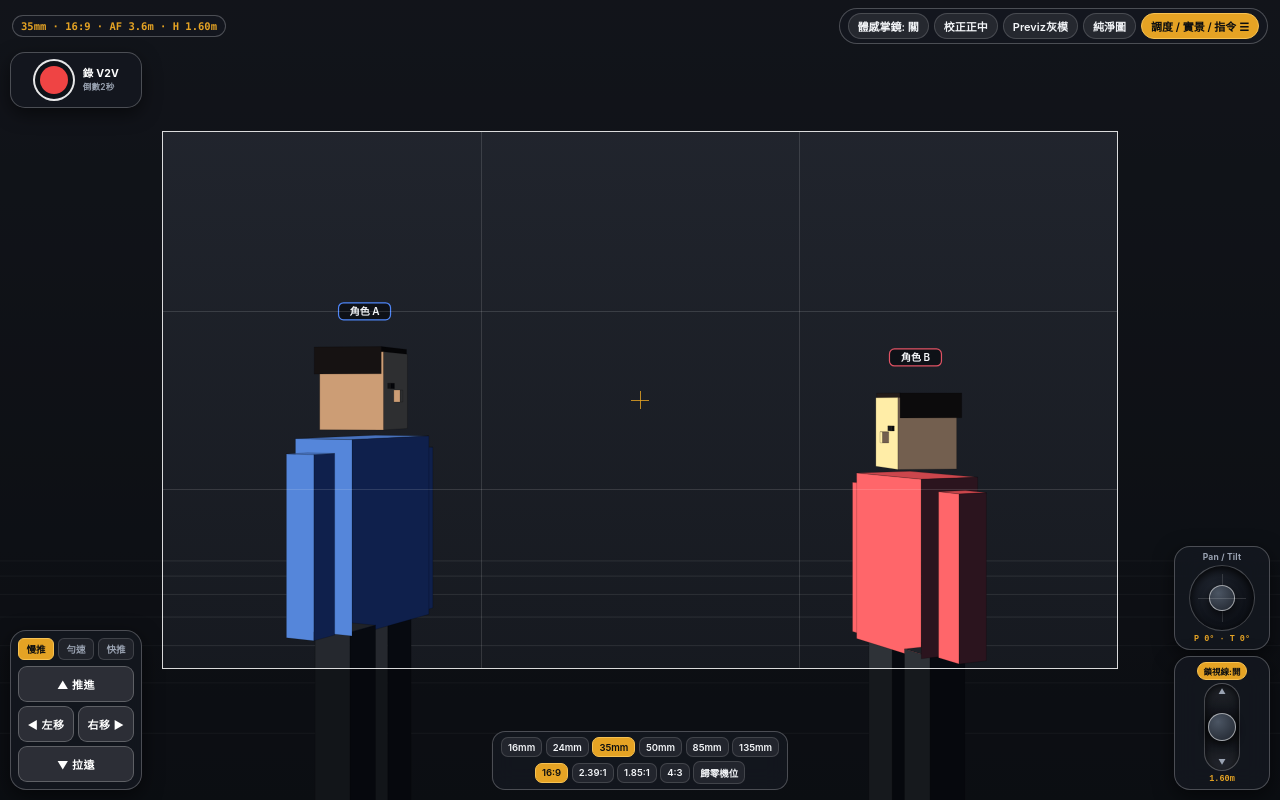
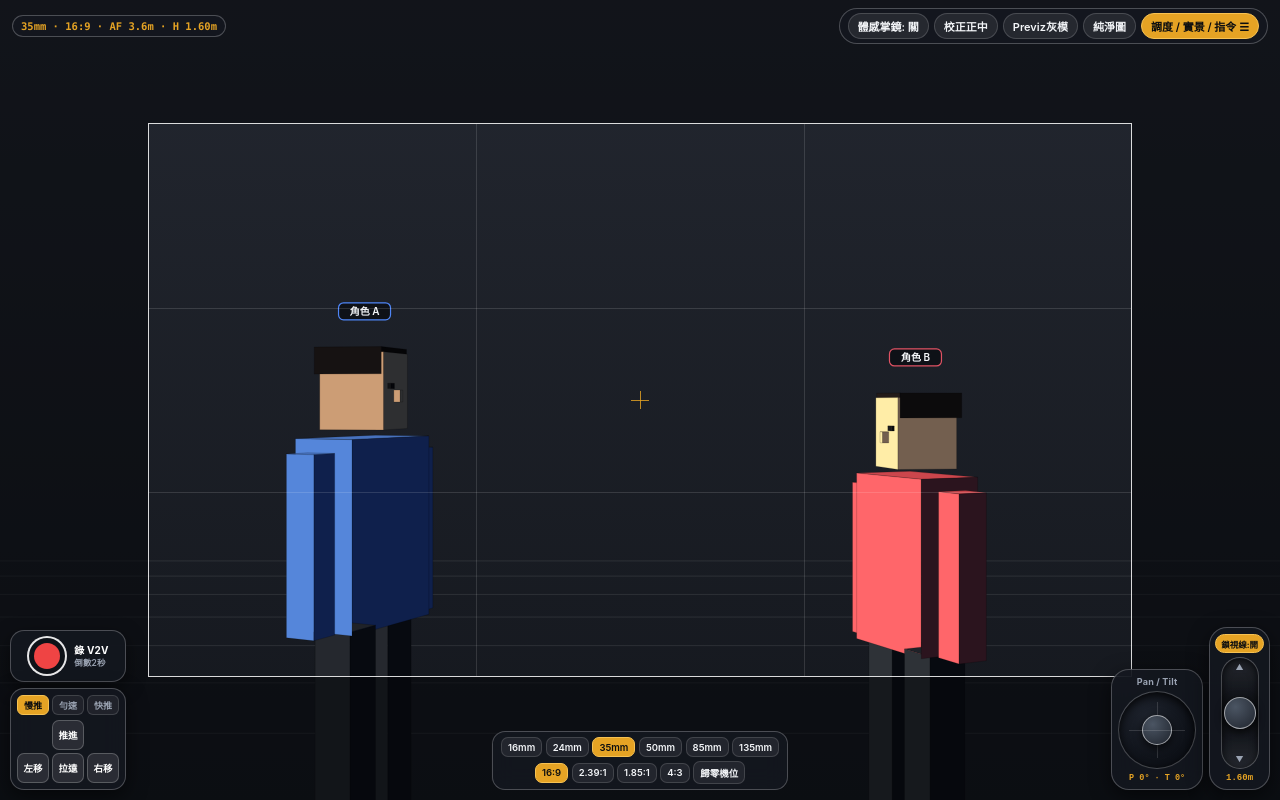
Before and after one commit to ringng/cineai, a plain HTML site: page index.html in a window 1280 px wide. Drawn offline with Linux system fonts and the light colour scheme.

Commit message:
Update index.html

```diff
--- a/index.html
+++ b/index.html
@@ -113,8 +113,8 @@
       z-index: 4;
     }
     #safe-frame {
-      width: 440px;
-      height: 248px;
+      width: 480px;
+      height: 270px;
       border: 1.5px solid rgba(255, 255, 255, 0.84);
       box-shadow: 0 0 0 9999px rgba(6, 8, 11, 0.58);
       position: relative;
@@ -268,31 +268,36 @@
       50%, 100% { opacity: 0.2; }
     }
 
-    /* 左手上方獨立錄影掣（放高啲，離推軌掣遠少少，完全喺畫框外側） */
-    #left-rec-zone {
+    /* 左手拇指區：精簡錄影掣（鎖定倒數 2 秒）置於定速推軌控制台正上方，完全位於畫框左側外 */
+    #left-thumb-zone {
       position: absolute;
       left: max(10px, var(--safe-left));
-      top: calc(max(8px, var(--safe-top)) + 44px);
+      bottom: max(10px, var(--safe-bottom));
       z-index: 20;
-      width: 132px;
+      display: flex;
+      flex-direction: column;
+      align-items: stretch;
+      width: 116px;
+      gap: 6px;
       pointer-events: auto;
     }
+
     #left-rec-header {
       background: var(--bg-glass);
       border: 1px solid var(--border-subtle);
       backdrop-filter: blur(12px);
       -webkit-backdrop-filter: blur(12px);
-      padding: 6px 10px;
-      border-radius: 15px;
+      padding: 5px 8px;
+      border-radius: 14px;
       display: flex;
       align-items: center;
       justify-content: center;
-      gap: 8px;
+      gap: 7px;
       box-shadow: 0 6px 18px rgba(0, 0, 0, 0.5);
     }
     #btn-record-v2v {
-      width: 42px;
-      height: 42px;
+      width: 40px;
+      height: 40px;
       border-radius: 50%;
       border: 2.5px solid rgba(255, 255, 255, 0.9);
       background: rgba(15, 18, 24, 0.78);
@@ -303,33 +308,23 @@
       flex-shrink: 0;
     }
     #rec-inner-shape {
-      width: 28px;
-      height: 28px;
+      width: 26px;
+      height: 26px;
       border-radius: 50%;
       background: var(--accent-red);
       transition: all 0.16s ease;
     }
     #btn-record-v2v.recording #rec-inner-shape {
-      width: 15px;
-      height: 15px;
+      width: 14px;
+      height: 14px;
       border-radius: 4px;
     }
     .rec-caption {
-      font-size: 10.5px;
+      font-size: 10px;
       font-weight: 700;
       color: #fff;
-      line-height: 1.25;
+      line-height: 1.2;
       letter-spacing: 0.2px;
-    }
-
-    /* 左手拇指區：長方形前後左右定速推軌控制台（完全位於畫框左側外） */
-    #left-thumb-zone {
-      position: absolute;
-      left: max(10px, var(--safe-left));
-      bottom: max(10px, var(--safe-bottom));
-      z-index: 20;
-      width: 132px;
-      pointer-events: auto;
     }
 
     #dolly-console {
@@ -337,25 +332,25 @@
       border: 1px solid var(--border-subtle);
       backdrop-filter: blur(12px);
       -webkit-backdrop-filter: blur(12px);
-      padding: 7px;
-      border-radius: 16px;
+      padding: 6px;
+      border-radius: 14px;
       display: flex;
       flex-direction: column;
-      gap: 6px;
+      gap: 5px;
       box-shadow: 0 6px 20px rgba(0, 0, 0, 0.55);
     }
     .speed-tier-row {
       display: grid;
       grid-template-columns: repeat(3, 1fr);
-      gap: 4px;
+      gap: 3px;
     }
     .speed-tier-btn {
       background: rgba(255, 255, 255, 0.06);
       border: 1px solid rgba(255, 255, 255, 0.14);
       color: var(--text-secondary);
       border-radius: 6px;
-      padding: 3px 2px;
-      font-size: 9.5px;
+      padding: 2.5px 2px;
+      font-size: 9px;
       font-weight: 700;
       cursor: pointer;
     }
@@ -365,40 +360,29 @@
       color: #0b0d10;
     }
 
-    /* 長方形前後左右按鍵排佈 */
-    .dolly-rect-pad {
-      display: flex;
-      flex-direction: column;
-      gap: 4px;
-    }
-    .dolly-lr-row {
+    .dolly-dpad {
       display: grid;
-      grid-template-columns: 1fr 1fr;
-      gap: 4px;
+      grid-template-columns: repeat(3, 1fr);
+      grid-template-rows: repeat(2, 30px);
+      gap: 3px;
     }
     .dolly-dir-btn {
-      background: rgba(255, 255, 255, 0.11);
-      border: 1px solid rgba(255, 255, 255, 0.24);
+      background: rgba(255, 255, 255, 0.1);
+      border: 1px solid rgba(255, 255, 255, 0.22);
       color: #fff;
-      border-radius: 9px;
-      height: 36px;
-      font-size: 11px;
+      border-radius: 7px;
+      font-size: 9.5px;
       font-weight: 700;
-      letter-spacing: 0.5px;
       display: flex;
       align-items: center;
       justify-content: center;
       cursor: pointer;
     }
-    .dolly-dir-btn.wide-btn {
-      width: 100%;
-      height: 36px;
-    }
     .dolly-dir-btn:active, .dolly-dir-btn.pressed {
       background: var(--accent-amber);
       border-color: #ffe08a;
       color: #0b0d10;
-      transform: scale(0.97);
+      transform: scale(0.95);
     }
 
     /* 底部中央：焦段快選條（亦可雙指縮放）+ 比例切換（完全留於畫框下方） */
@@ -440,44 +424,41 @@
       color: #0b0d10;
     }
 
-    /* 右手拇指區：直排上下疊放 — Pan/Tilt 雲台搖桿（上） + 垂直升降搖桿（下），完全位於畫框右側外 */
+    /* 右手拇指區：Pan/Tilt 雲台搖桿（左） + 垂直升降搖桿（右），完全位於畫框右側外 */
     #right-thumb-zone {
       position: absolute;
       right: max(10px, var(--safe-right));
       bottom: max(10px, var(--safe-bottom));
       z-index: 20;
       display: flex;
-      flex-direction: column;
-      align-items: center;
-      width: 96px;
+      align-items: flex-end;
       gap: 6px;
       pointer-events: auto;
     }
 
-    /* Pan / Tilt 雲台搖桿（上） */
+    /* Pan / Tilt 雲台搖桿 */
     #pantilt-stick-col {
-      width: 100%;
       display: flex;
       flex-direction: column;
       align-items: center;
-      gap: 3px;
+      gap: 4px;
       background: var(--bg-glass);
       border: 1px solid var(--border-subtle);
       backdrop-filter: blur(12px);
       -webkit-backdrop-filter: blur(12px);
-      padding: 5px 6px;
-      border-radius: 16px;
+      padding: 6px 6px;
+      border-radius: 18px;
       box-shadow: 0 6px 20px rgba(0, 0, 0, 0.55);
     }
     .pt-top-label {
-      font-size: 8.5px;
+      font-size: 9px;
       font-weight: 700;
       color: var(--text-secondary);
       letter-spacing: 0.2px;
     }
     #pantilt-pad {
-      width: 66px;
-      height: 66px;
+      width: 78px;
+      height: 78px;
       border-radius: 50%;
       background: radial-gradient(circle at 35% 30%, #1d222c 0%, #0b0e14 80%);
       border: 1px solid rgba(255, 255, 255, 0.22);
@@ -491,11 +472,11 @@
       background: rgba(255, 255, 255, 0.14);
       pointer-events: none;
     }
-    #pantilt-pad::before { left: 50%; top: 8px; bottom: 8px; width: 1px; }
-    #pantilt-pad::after { top: 50%; left: 8px; right: 8px; height: 1px; }
+    #pantilt-pad::before { left: 50%; top: 10px; bottom: 10px; width: 1px; }
+    #pantilt-pad::after { top: 50%; left: 10px; right: 10px; height: 1px; }
     #pantilt-knob {
-      width: 26px;
-      height: 26px;
+      width: 30px;
+      height: 30px;
       border-radius: 50%;
       background: radial-gradient(circle at 35% 30%, #4b5563, #1f242d);
       border: 1.5px solid rgba(255, 255, 255, 0.55);
@@ -518,25 +499,24 @@
       white-space: nowrap;
     }
 
-    /* 垂直搖臂升降搖桿（下） */
+    /* 垂直搖臂升降搖桿 */
     #crane-stick-col {
-      width: 100%;
       display: flex;
       flex-direction: column;
       align-items: center;
-      gap: 3px;
+      gap: 4px;
       background: var(--bg-glass);
       border: 1px solid var(--border-subtle);
       backdrop-filter: blur(12px);
       -webkit-backdrop-filter: blur(12px);
-      padding: 5px 6px;
-      border-radius: 16px;
+      padding: 6px 5px;
+      border-radius: 18px;
       box-shadow: 0 6px 20px rgba(0, 0, 0, 0.55);
     }
     #btn-crane-lock {
       font-size: 8.5px;
       font-weight: 700;
-      padding: 2px 6px;
+      padding: 2.5px 5px;
       border-radius: 999px;
       border: 1px solid rgba(255, 255, 255, 0.2);
       background: rgba(255, 255, 255, 0.08);
@@ -550,9 +530,9 @@
       color: #0b0d10;
     }
     #crane-track {
-      width: 36px;
-      height: 88px;
-      border-radius: 18px;
+      width: 38px;
+      height: 112px;
+      border-radius: 19px;
       background: linear-gradient(180deg, rgba(255,255,255,0.08) 0%, rgba(10,12,16,0.88) 50%, rgba(255,255,255,0.08) 100%);
       border: 1px solid rgba(255, 255, 255, 0.2);
       box-shadow: inset 0 3px 8px rgba(0, 0, 0, 0.75);
@@ -572,15 +552,15 @@
       position: absolute;
       left: 50%;
       transform: translateX(-50%);
-      font-size: 7.5px;
+      font-size: 8px;
       color: var(--text-secondary);
       pointer-events: none;
     }
-    .crane-arrow-top { top: 3px; }
-    .crane-arrow-bot { bottom: 3px; }
+    .crane-arrow-top { top: 4px; }
+    .crane-arrow-bot { bottom: 4px; }
     #crane-knob {
-      width: 28px;
-      height: 28px;
+      width: 32px;
+      height: 32px;
       border-radius: 50%;
       background: radial-gradient(circle at 35% 30%, #4b5563, #1f242d);
       border: 1.5px solid rgba(255, 255, 255, 0.55);
@@ -597,7 +577,7 @@
     }
     #height-readout {
       font-family: ui-monospace, monospace;
-      font-size: 8.5px;
+      font-size: 9px;
       font-weight: 700;
       color: var(--accent-amber);
     }
@@ -787,31 +767,28 @@
       </div>
     </div>
 
-    <!-- 左上方獨立錄影掣（放高啲，鎖定倒數 2 秒開錄） -->
-    <div id="left-rec-zone">
+    <!-- 左手拇指區：精簡錄影掣（鎖定倒數 2 秒開錄）＋ 定速推軌控制台 -->
+    <div id="left-thumb-zone">
       <div id="left-rec-header">
         <button type="button" id="btn-record-v2v" aria-label="倒數 2 秒後錄製 V2V 運鏡影片">
           <div id="rec-inner-shape"></div>
         </button>
         <span id="rec-label-text" class="rec-caption">錄 V2V<br><span style="font-size:8.5px; color:var(--text-secondary); font-weight:600;">倒數2秒</span></span>
       </div>
-    </div>
-
-    <!-- 左手拇指區：長方形前後左右定速推軌控制台 -->
-    <div id="left-thumb-zone">
+
       <div id="dolly-console">
         <div class="speed-tier-row">
           <button type="button" class="speed-tier-btn active" data-sp="0.015">慢推</button>
           <button type="button" class="speed-tier-btn" data-sp="0.032">勻速</button>
           <button type="button" class="speed-tier-btn" data-sp="0.058">快推</button>
         </div>
-        <div class="dolly-rect-pad">
-          <button type="button" class="dolly-dir-btn wide-btn" data-dir="fwd">▲ 推進</button>
-          <div class="dolly-lr-row">
-            <button type="button" class="dolly-dir-btn" data-dir="left">◀ 左移</button>
-            <button type="button" class="dolly-dir-btn" data-dir="right">右移 ▶</button>
-          </div>
-          <button type="button" class="dolly-dir-btn wide-btn" data-dir="back">▼ 拉遠</button>
+        <div class="dolly-dpad">
+          <div></div>
+          <button type="button" class="dolly-dir-btn" data-dir="fwd">推進</button>
+          <div></div>
+          <button type="button" class="dolly-dir-btn" data-dir="left">左移</button>
+          <button type="button" class="dolly-dir-btn" data-dir="back">拉遠</button>
+          <button type="button" class="dolly-dir-btn" data-dir="right">右移</button>
         </div>
       </div>
     </div>
@@ -835,7 +812,7 @@
       </div>
     </div>
 
-    <!-- 右手拇指區：直排上下疊放 — Pan/Tilt 雲台搖桿（上） + 垂直升降搖桿（下） -->
+    <!-- 右手拇指區：Pan/Tilt 雲台搖桿（左） + 垂直升降搖桿（右） -->
     <div id="right-thumb-zone">
       <div id="pantilt-stick-col">
         <span class="pt-top-label">Pan / Tilt</span>
@@ -972,8 +949,8 @@
             <input type="range" id="rng-damping" min="0.06" max="0.30" step="0.02" value="0.14" />
           </div>
           <div class="slider-line">
-            <div class="slider-head"><span>雲台搖桿敏感度</span><span id="pt-speed-val">0.35°/幀</span></div>
-            <input type="range" id="rng-pt-speed" min="0.10" max="1.00" step="0.05" value="0.35" />
+            <div class="slider-head"><span>雲台搖桿轉向速度</span><span id="pt-speed-val">1.1°/幀</span></div>
+            <input type="range" id="rng-pt-speed" min="0.4" max="2.2" step="0.1" value="1.1" />
           </div>
           <div class="slider-line">
             <div class="slider-head"><span>體感掌鏡靈敏度</span><span id="gyro-sens-val">0.85x</span></div>
@@ -1094,9 +1071,8 @@
 
       function updateSafeFrameLayout() {
         const sf = document.getElementById('safe-frame');
-        // 預留足夠左右黑邊（左側132px + 右側96px + 邊距），保證 2.39:1 比例都唔會撞入左右控制區
-        const availW = Math.max(200, W - 324);
-        const availH = Math.max(130, H - 150);
+        const availW = Math.max(220, W - 296);
+        const availH = Math.max(140, H - 146);
         const r = ASPECT_RATIOS[currentAspect] || (16 / 9);
         let fw = availW;
         let fh = fw / r;
@@ -1606,18 +1582,18 @@
       }
 
       // ==========================
-      // 3A. 右手拇指區（上）：Pan / Tilt 雲台搖桿（低敏感度＋漸進曲線）
+      // 3A. 右手拇指區（左）：Pan / Tilt 雲台搖桿
       // ==========================
       const ptPad = document.getElementById('pantilt-pad');
       const ptKnob = document.getElementById('pantilt-knob');
       let ptTouchId = null;
       let ptMouseDown = false;
       let ptNorm = { x: 0, y: 0 };
-      let ptStickSpeed = 0.35;
+      let ptStickSpeed = 1.1;
 
       function updatePanTiltStick(clientX, clientY) {
         const rect = ptPad.getBoundingClientRect();
-        const maxR = (rect.width - 26) / 2;
+        const maxR = (rect.width - 30) / 2;
         let dx = clientX - (rect.left + rect.width / 2);
         let dy = clientY - (rect.top + rect.height / 2);
         const dist = Math.hypot(dx, dy);
@@ -1682,19 +1658,14 @@
       });
 
       function tickPanTiltStick() {
-        const mag = Math.hypot(ptNorm.x, ptNorm.y);
-        if (mag < 0.12) return;
-        // 二次方漸進曲線：微推細膩慢搖，推盡先加快
-        const curveScale = Math.pow((mag - 0.12) / 0.88, 1.55);
-        const dirX = ptNorm.x / mag;
-        const dirY = ptNorm.y / mag;
-        cam.pan = +((((cam.pan + dirX * curveScale * ptStickSpeed + 540) % 360) - 180).toFixed(2));
-        cam.tilt = +Math.max(-55, Math.min(55, cam.tilt - dirY * curveScale * (ptStickSpeed * 0.82))).toFixed(2);
+        if (Math.hypot(ptNorm.x, ptNorm.y) < 0.08) return;
+        cam.pan = +((((cam.pan + ptNorm.x * ptStickSpeed + 540) % 360) - 180).toFixed(2));
+        cam.tilt = +Math.max(-55, Math.min(55, cam.tilt - ptNorm.y * (ptStickSpeed * 0.85))).toFixed(2);
         updateHUD();
       }
 
       // ==========================
-      // 3B. 右手拇指區（下）：垂直搖臂升降搖桿 + 自動壓角鎖定視線
+      // 3B. 右手拇指區（右）：垂直搖臂升降搖桿 + 自動壓角鎖定視線
       // ==========================
       const craneTrack = document.getElementById('crane-track');
       const craneKnob = document.getElementById('crane-knob');
@@ -1704,7 +1675,7 @@
 
       function updateCraneStick(clientY) {
         const rect = craneTrack.getBoundingClientRect();
-        const maxTravel = (rect.height - 30) / 2;
+        const maxTravel = (rect.height - 34) / 2;
         const dy = Math.max(-maxTravel, Math.min(maxTravel, clientY - (rect.top + rect.height / 2)));
         craneNormY = dy / maxTravel;
         craneKnob.style.transform = `translate(-50%, calc(-50% + ${dy.toFixed(1)}px))`;
@@ -1763,8 +1734,8 @@
       });
 
       function tickCraneMovement() {
-        if (Math.abs(craneNormY) < 0.08) return;
-        const liftDelta = -craneNormY * 0.028;
+        if (Math.abs(craneNormY) < 0.06) return;
+        const liftDelta = -craneNormY * 0.032;
         const nextY = Math.max(0.25, Math.min(4.50, cam.y + liftDelta));
         if (Math.abs(nextY - cam.y) > 0.0001) {
           cam.y = nextY;
@@ -1916,6 +1887,7 @@
         pinchStartDist = 0;
       });
 
+      // 桌面／滑鼠拖曳支援
       let mouseDragCam = false;
       let prevMousePt = { x: 0, y: 0 };
       canvas.addEventListener('mousedown', (e) => {
@@ -1934,7 +1906,7 @@
       window.addEventListener('mouseup', () => { mouseDragCam = false; });
 
       // ==========================
-      // 5. 鎖定倒數 2 秒後穩定開錄 + 首幀同步儲存
+      // 5. 鎖定倒數 2 秒後穩定開錄 + 首幀同步儲存（無自動停機時限）
       // ==========================
       let isRecordingV2V = false;
       let isPrerolling = false;
@@ -2487,7 +2459,7 @@
       });
       document.getElementById('rng-pt-speed').addEventListener('input', (e) => {
         ptStickSpeed = parseFloat(e.target.value);
-        document.getElementById('pt-speed-val').textContent = `${ptStickSpeed.toFixed(2)}°/幀`;
+        document.getElementById('pt-speed-val').textContent = `${ptStickSpeed.toFixed(1)}°/幀`;
       });
       document.getElementById('rng-gyro-sens').addEventListener('input', (e) => {
         gyroSens = parseFloat(e.target.value);
```
